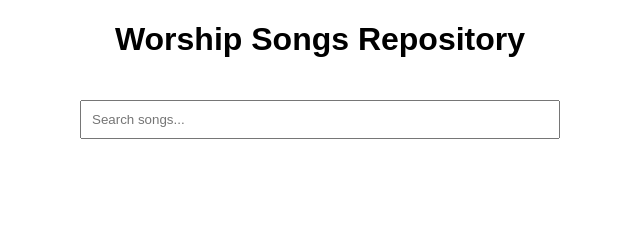
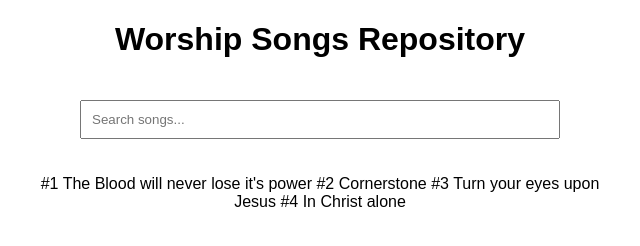
Before and after one commit to Coryian/coryian.github.io, a plain HTML site: page index.html in a window 1280 px wide. Shown: the whole page, without its empty margins (320-960 px from the left). Drawn offline with Linux system fonts and the light colour scheme.

Commit message:
Update index.html

```diff
--- a/index.html
+++ b/index.html
@@ -17,7 +17,10 @@
   <h1>Worship Songs Repository</h1>
   <input type="search" placeholder="Search songs...">
   <ul>
-    <!-- List of songs will go here -->
+    #1 The Blood will never lose it's power
+    #2 Cornerstone
+    #3 Turn your eyes upon Jesus
+    #4 In Christ alone
   </ul>
 </div>
 </body>
```
